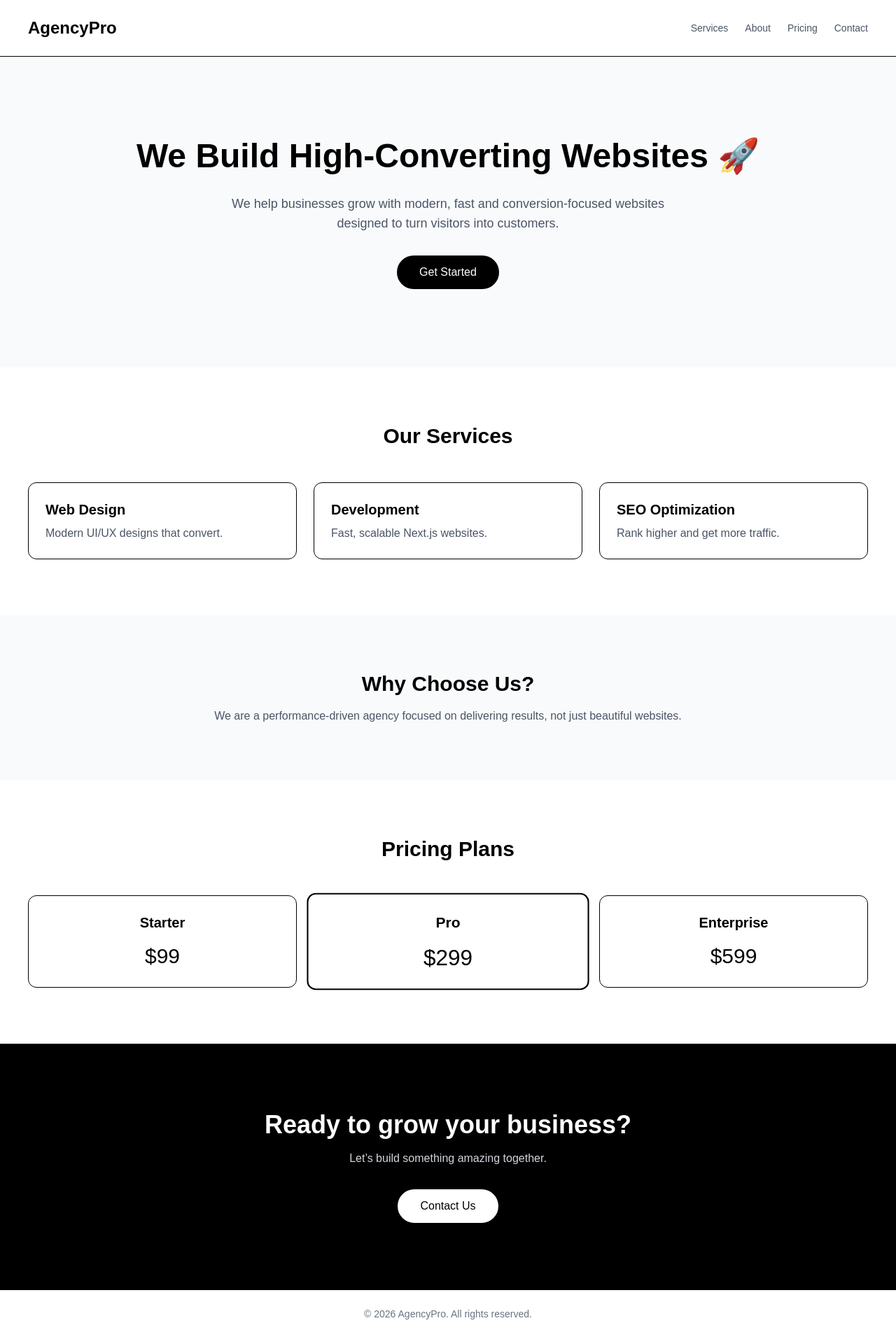
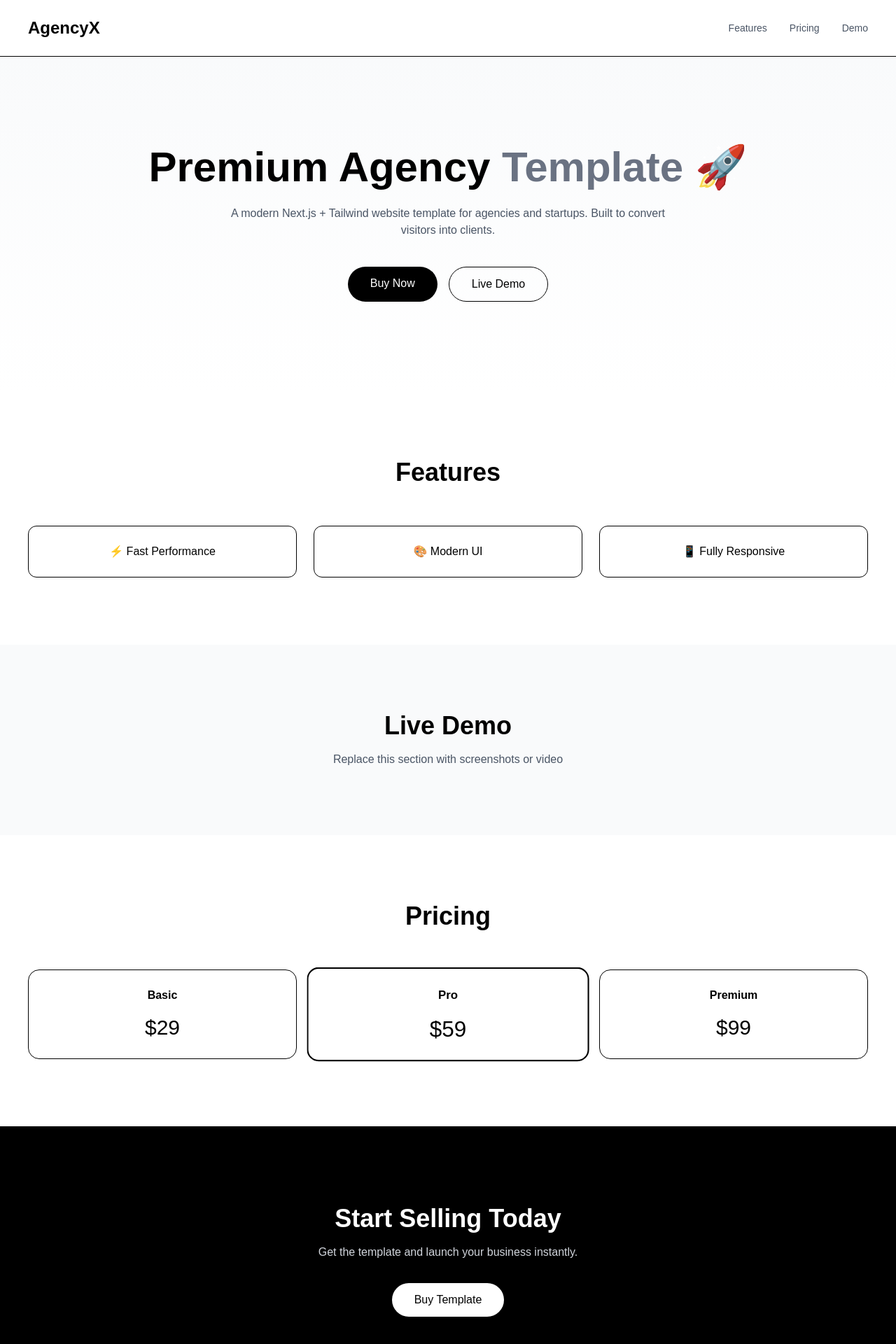
Before and after one commit to alyfarid28/agency-site, a Next.js app: page / in a window 1280 px wide. Shown: the top 1920 px of the page at 70% size. Built offline with nearby package versions, Linux system fonts and the light colour scheme.

Commit message:
final sellable product version

```diff
--- a/app/page.tsx
+++ b/app/page.tsx
@@ -1,103 +1,99 @@
+"use client";
+
 export default function Home() {
   return (
     <main className="min-h-screen bg-white text-black">
 
-      {/* NAVBAR */}
-      <header className="flex justify-between items-center px-10 py-6 border-b">
-        <h1 className="text-2xl font-extrabold">AgencyPro</h1>
+      {/* NAV */}
+      <header className="flex justify-between items-center px-10 py-6 border-b sticky top-0 bg-white/80 backdrop-blur">
+        <h1 className="text-2xl font-extrabold">AgencyX</h1>
 
-        <nav className="flex gap-6 text-sm text-gray-600">
-          <a href="#services" className="hover:text-black">Services</a>
-          <a href="#about" className="hover:text-black">About</a>
-          <a href="#pricing" className="hover:text-black">Pricing</a>
-          <a href="#contact" className="hover:text-black">Contact</a>
+        <nav className="hidden md:flex gap-8 text-sm text-gray-600">
+          <a href="#features">Features</a>
+          <a href="#pricing">Pricing</a>
+          <a href="#demo">Demo</a>
         </nav>
       </header>
 
       {/* HERO */}
-      <section className="text-center py-28 px-6 bg-gray-50">
-        <h2 className="text-5xl font-extrabold leading-tight">
-          We Build High-Converting Websites 🚀
-        </h2>
+      <section className="text-center py-32 px-6 bg-gradient-to-b from-gray-50 to-white">
+        <h1 className="text-6xl font-extrabold">
+          Premium Agency <span className="text-gray-500">Template</span> 🚀
+        </h1>
 
-        <p className="mt-6 text-lg text-gray-600 max-w-2xl mx-auto">
-          We help businesses grow with modern, fast and conversion-focused websites
-          designed to turn visitors into customers.
+        <p className="mt-6 text-gray-600 max-w-2xl mx-auto">
+          A modern Next.js + Tailwind website template for agencies and startups.
+          Built to convert visitors into clients.
         </p>
 
-        <button className="mt-8 px-8 py-3 bg-black text-white rounded-full hover:scale-105 transition">
-          Get Started
-        </button>
-      </section>
+        <div className="mt-10 flex justify-center gap-4">
+          <a className="px-8 py-3 bg-black text-white rounded-full hover:scale-105 transition" href="#pricing">
+            Buy Now
+          </a>
 
-      {/* SERVICES */}
-      <section id="services" className="py-20 px-10">
-        <h3 className="text-3xl font-bold text-center mb-12">Our Services</h3>
-
-        <div className="grid md:grid-cols-3 gap-6">
-          <div className="border p-6 rounded-xl">
-            <h4 className="font-bold text-xl">Web Design</h4>
-            <p className="text-gray-600 mt-2">Modern UI/UX designs that convert.</p>
-          </div>
-
-          <div className="border p-6 rounded-xl">
-            <h4 className="font-bold text-xl">Development</h4>
-            <p className="text-gray-600 mt-2">Fast, scalable Next.js websites.</p>
-          </div>
-
-          <div className="border p-6 rounded-xl">
-            <h4 className="font-bold text-xl">SEO Optimization</h4>
-            <p className="text-gray-600 mt-2">Rank higher and get more traffic.</p>
-          </div>
+          <a className="px-8 py-3 border rounded-full hover:scale-105 transition" href="#demo">
+            Live Demo
+          </a>
         </div>
       </section>
 
-      {/* ABOUT */}
-      <section id="about" className="py-20 px-10 bg-gray-50 text-center">
-        <h3 className="text-3xl font-bold">Why Choose Us?</h3>
-        <p className="mt-4 text-gray-600 max-w-2xl mx-auto">
-          We are a performance-driven agency focused on delivering results,
-          not just beautiful websites.
-        </p>
+      {/* FEATURES */}
+      <section id="features" className="py-24 px-10">
+        <h2 className="text-4xl font-bold text-center mb-14">Features</h2>
+
+        <div className="grid md:grid-cols-3 gap-6 text-center">
+          <div className="p-6 border rounded-xl">⚡ Fast Performance</div>
+          <div className="p-6 border rounded-xl">🎨 Modern UI</div>
+          <div className="p-6 border rounded-xl">📱 Fully Responsive</div>
+        </div>
+      </section>
+
+      {/* DEMO */}
+      <section id="demo" className="py-24 px-10 bg-gray-50 text-center">
+        <h2 className="text-4xl font-bold">Live Demo</h2>
+        <p className="mt-4 text-gray-600">Replace this section with screenshots or video</p>
       </section>
 
       {/* PRICING */}
-      <section id="pricing" className="py-20 px-10">
-        <h3 className="text-3xl font-bold text-center mb-12">Pricing Plans</h3>
+      <section id="pricing" className="py-24 px-10">
+        <h2 className="text-4xl font-bold text-center mb-14">Pricing</h2>
 
         <div className="grid md:grid-cols-3 gap-6">
-          <div className="border rounded-xl p-6 text-center">
-            <h4 className="font-bold text-xl">Starter</h4>
-            <p className="text-3xl mt-4">$99</p>
+          <div className="p-6 border rounded-2xl text-center">
+            <h3 className="font-bold">Basic</h3>
+            <p className="text-3xl mt-4">$29</p>
           </div>
 
-          <div className="border-2 border-black rounded-xl p-6 text-center scale-105">
-            <h4 className="font-bold text-xl">Pro</h4>
-            <p className="text-3xl mt-4">$299</p>
+          <div className="p-6 border-2 border-black rounded-2xl text-center scale-105">
+            <h3 className="font-bold">Pro</h3>
+            <p className="text-3xl mt-4">$59</p>
           </div>
 
-          <div className="border rounded-xl p-6 text-center">
-            <h4 className="font-bold text-xl">Enterprise</h4>
-            <p className="text-3xl mt-4">$599</p>
+          <div className="p-6 border rounded-2xl text-center">
+            <h3 className="font-bold">Premium</h3>
+            <p className="text-3xl mt-4">$99</p>
           </div>
         </div>
       </section>
 
       {/* CTA */}
-      <section id="contact" className="py-24 text-center bg-black text-white">
-        <h3 className="text-4xl font-bold">Ready to grow your business?</h3>
+      <section className="py-28 text-center bg-black text-white">
+        <h2 className="text-4xl font-bold">Start Selling Today</h2>
         <p className="mt-4 text-gray-300">
-          Let’s build something amazing together.
+          Get the template and launch your business instantly.
         </p>
 
-        <button className="mt-8 px-8 py-3 bg-white text-black rounded-full">
-          Contact Us
-        </button>
+        <a
+          href="https://gumroad.com"
+          className="mt-8 inline-block px-8 py-3 bg-white text-black rounded-full"
+        >
+          Buy Template
+        </a>
       </section>
 
       {/* FOOTER */}
-      <footer className="text-center py-6 text-gray-500 text-sm">
-        © {new Date().getFullYear()} AgencyPro. All rights reserved.
+      <footer className="text-center py-6 text-sm text-gray-500">
+        © {new Date().getFullYear()} AgencyX. All rights reserved.
       </footer>
 
     </main>
```
